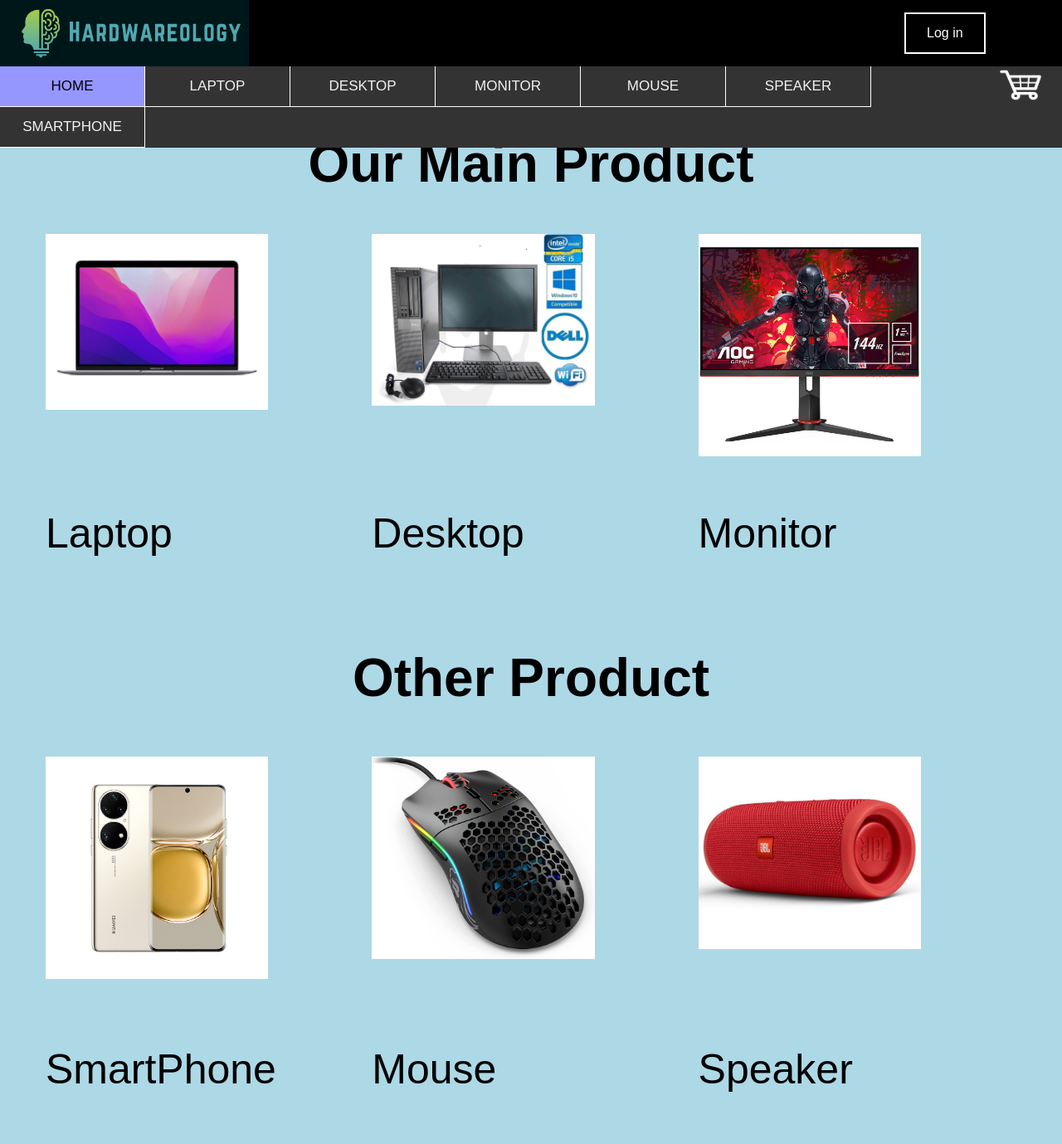
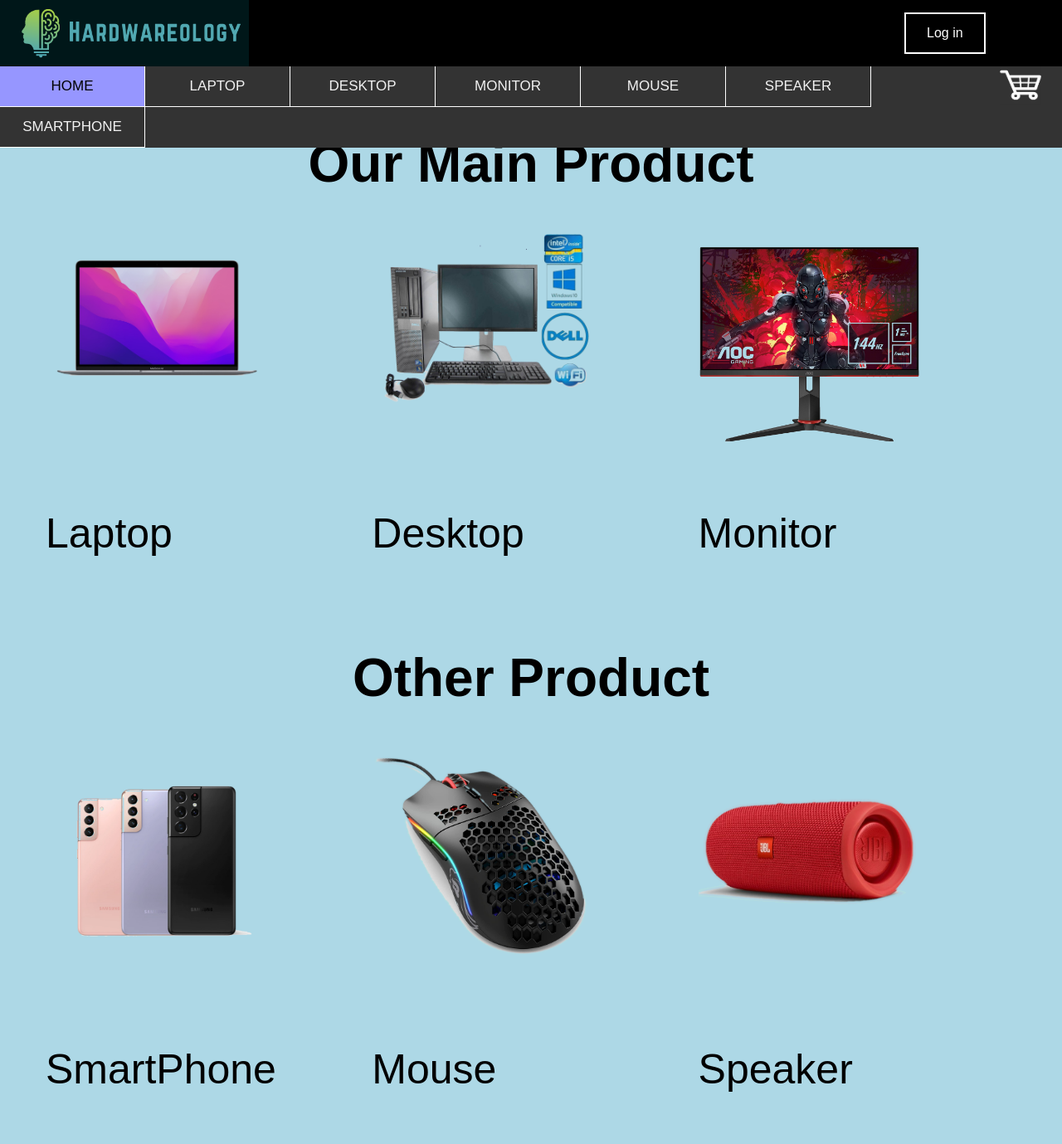
Before and after one commit to LostOfStack/2022S1_WEB_APP, a PHP site: page /index.php in a window 1280 px wide. Shown: the top 1379 px of the page at 83% size. Run offline with PHP 8.4, Linux system fonts and the light colour scheme.

Commit message:
Photomodified

```diff
--- a/index.php
+++ b/index.php
@@ -24,18 +24,18 @@
     <div class="rowhome">
             <div class="columnhome">
             <a href="/2022S1_WEB_APP/product.php?page=laptop">
-            <img src="image/apple laptop.jpg" alt="LaptopPage" style="width:70%;height:100%;">
+            <img src="image/modifiedapple.png" alt="LaptopPage" style="width:70%;height:100%;">
             </a>
             </p>
             </div>
             <div class="columnhome">
             <a href="/2022S1_WEB_APP/product.php?page=desktop">
-            <img src="image/dell desktop.jpg" alt="DesktopPage" style="width:70%;height:100%;">
+            <img src="image/modifieddesktop.png" alt="DesktopPage" style="width:70%;height:100%;">
             </a>
             </div>
             <div class="columnhome">
             <a href="/2022S1_WEB_APP/product.php?page=monitor">
-            <img src="image/aoc monitor.jpg" alt="MonitorPage" style="width:70%;height:100%;">
+            <img src="image/modifiedmonitor.png" alt="MonitorPage" style="width:70%;height:100%;">
             </a>
             </div>
         </div>
@@ -55,18 +55,18 @@
     <div class="rowhome">
             <div class="columnhome">
             <a href="/2022S1_WEB_APP/product.php?page=smartphone">
-            <img src="image/huawei.jpg" alt="SmartPhonePage" style="width:70%;height:100%;">
+            <img src="image/modifiedphone.png" alt="SmartPhonePage" style="width:70%;height:100%;">
             </a>
             </p>
             </div>
             <div class="columnhome">
             <a href="/2022S1_WEB_APP/product.php?page=mouse">
-            <img src="image/glorious mouse.jpg" alt="MousePage" style="width:70%;height:100%;">
+            <img src="image/modifiedmouse.png" alt="MousePage" style="width:70%;height:100%;">
             </a>
             </div>
             <div class="columnhome">
             <a href="/2022S1_WEB_APP/product.php?page=speaker">
-            <img src="image/jbl speaker.jpg" alt="SpeakerPage" style="width:70%;height:100%;">
+            <img src="image/modifiedspeaker.png" alt="SpeakerPage" style="width:70%;height:100%;">
             </a>
             </div>
         </div>
```
Also changed, not shown: image/modifiedapple.png (added), image/modifieddesktop.png (added), image/modifiedmonitor.png (added), image/modifiedmouse.png (added), image/modifiedphone.png (added), image/modifiedspeaker.png (added).
